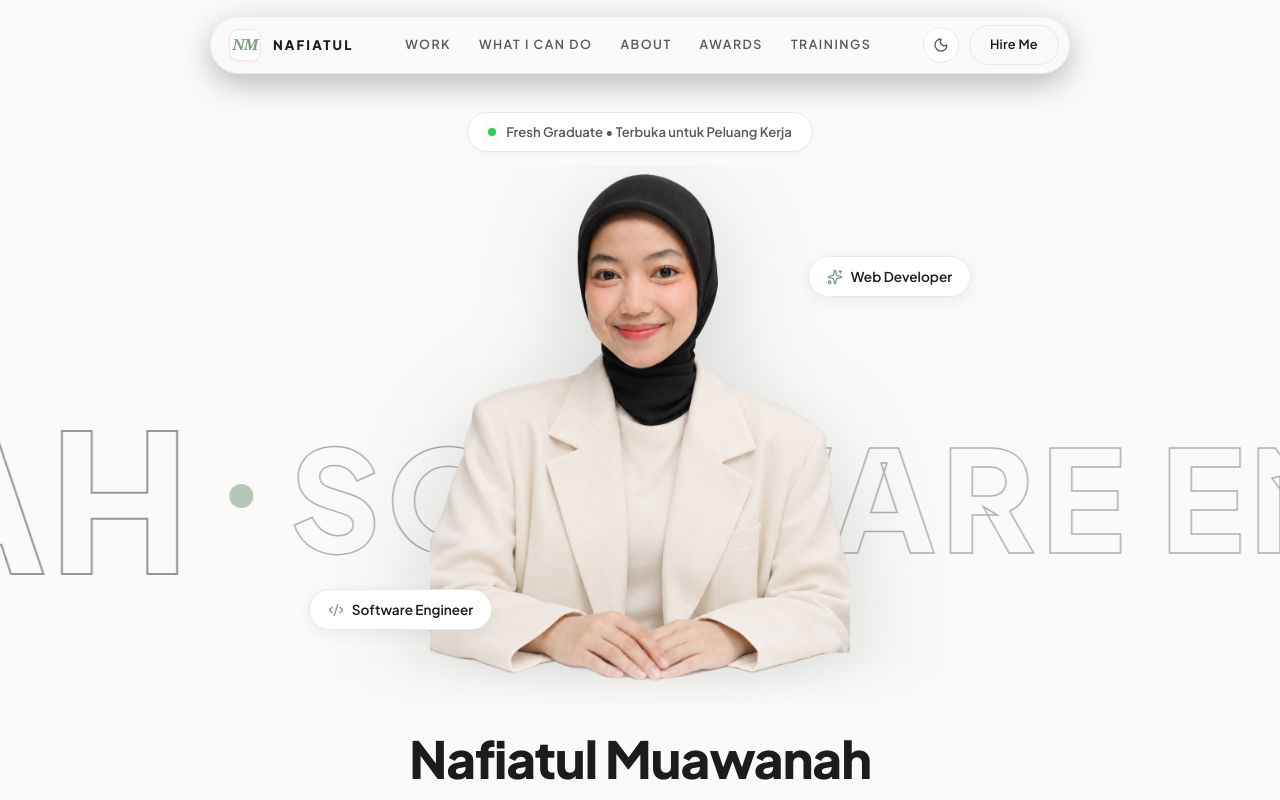
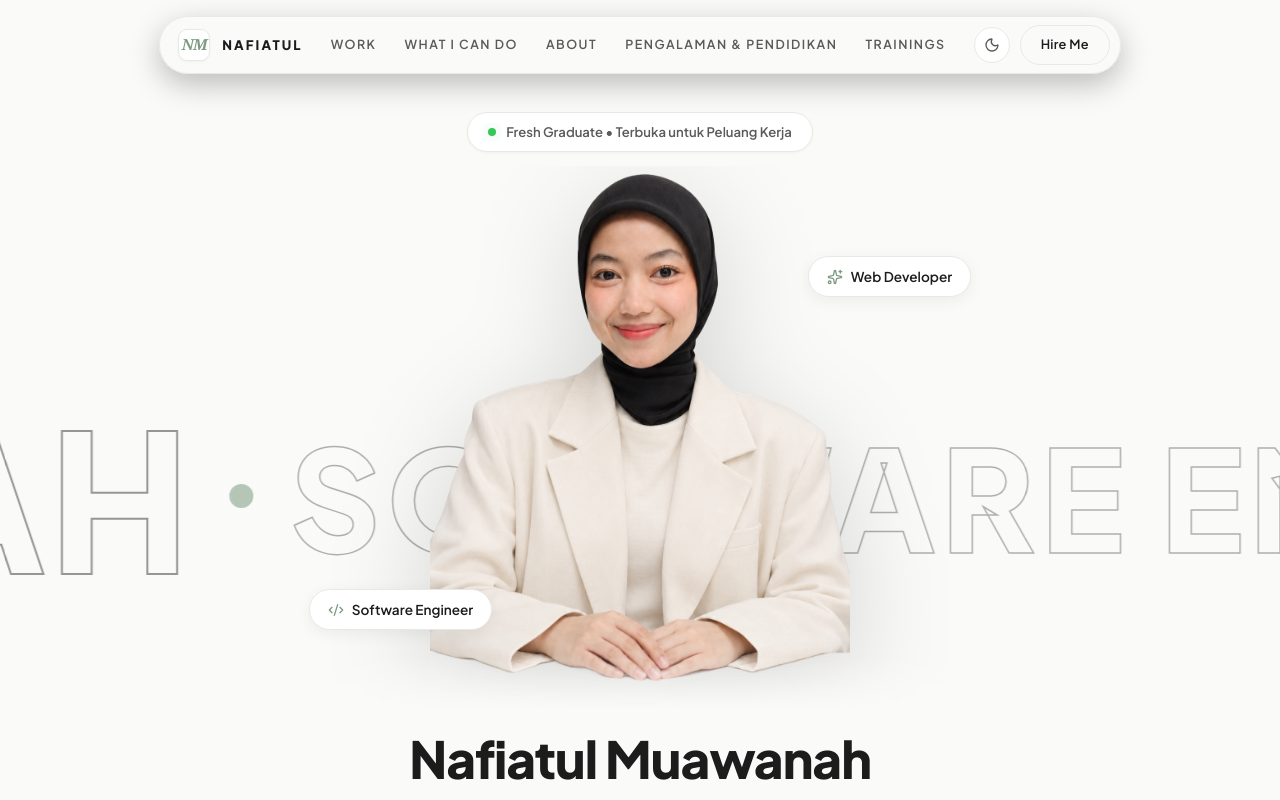
Before and after one commit to ininafia/ininafia.github.io, a React (Vite) app: page / in a window 1280 px wide. Shown: the top 800 px of the page. Built offline with nearby package versions, Linux system fonts and the light colour scheme.

Commit message:
feat: change AWARDS nav item to PENGALAMAN & PENDIDIKAN

```diff
--- a/src/components/Navbar.tsx
+++ b/src/components/Navbar.tsx
@@ -8,7 +8,7 @@ const navItems = [
   { id: "projects", label: "WORK" },
   { id: "skills", label: "WHAT I CAN DO" },
   { id: "about", label: "ABOUT" },
-  { id: "awards", label: "AWARDS" },
+  { id: "experience", label: "PENGALAMAN & PENDIDIKAN" },
   { id: "trainings", label: "TRAININGS" },
 ];
 
```
